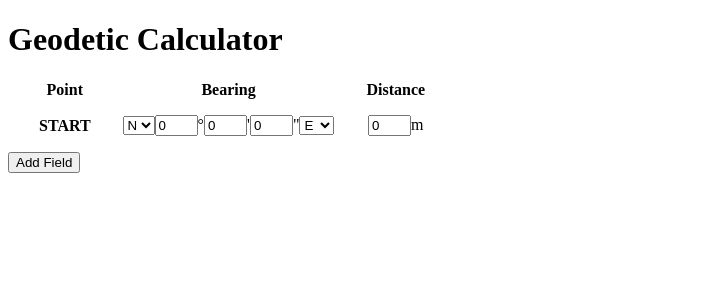
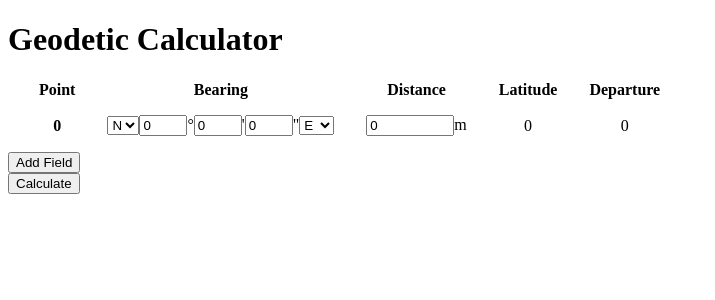
Before and after one commit to LuanGqnt/Geodetic-Engineer-Calculator, a React (Create React App) app: page / in a window 1280 px wide. Shown: the top 300 px of the page, without its empty margins (0-715 px from the left). Built offline with nearby package versions, Linux system fonts and the light colour scheme.

Commit message:
Calculate the latitude and departure

```diff
--- a/src/App.js
+++ b/src/App.js
@@ -1,20 +1,23 @@
 import React, { useState } from 'react';
-import Bearing from './components/Bearing';
+import BearingTable from './components/BearingTable';
+import { latAndDep, calculateDMD, calculateArea } from './utils/calculator'
 
 import './css/styles.css';
 
 const NEWFIELD = {
-  'point': 'start',
+  'point': 0,
   'directionA': 'n',
   'degrees': 0,
   'minutes': 0,
   'seconds': 0,
   'directionB': 'e',
-  'distance': 0
+  'distance': 0,
+  'latitude': 0,
+  'departure': 0
 };
 
 const App = () => {
-  const [bearings, setBearings] = useState([NEWFIELD]);
+  const [bearings, setBearings] = useState([Object.assign({}, NEWFIELD)]);
   const [point, setPoint] = useState(1);
 
   const addField = () => {
@@ -25,29 +28,21 @@ const App = () => {
     setBearings([...bearings, newField]);
   }
 
+  const calculate = () => {
+    setBearings(bearings.map(bearing => {
+        const latAndDep_ = latAndDep(bearing);
+
+        return {...bearing, latitude: latAndDep_[0], departure: latAndDep_[1]}
+    }));
+  }
+
   return (
     <>
       <h1>Geodetic Calculator</h1>
 
-      <main>
-        <table id="bearings-table">
-          <thead>
-            <tr>
-              <th>Point</th>
-              <th>Bearing</th>
-              <th>Distance</th>
-            </tr>
-          </thead>
+      <BearingTable addField={addField} bearings={bearings} setBearings={setBearings} />
 
-          <tbody>
-            {bearings.map((bearing) => (
-              <Bearing bearings={bearings} setBearings={setBearings} bearing={bearing} key={bearing.point} />
-            ))}
-          </tbody>
-        </table>
-
-        <button id="add-field" onClick={addField}>Add Field</button>
-      </main>
+      <button onClick={calculate}>Calculate</button>
     </>
   );
 }
--- a/src/components/Bearing.js
+++ b/src/components/Bearing.js
@@ -21,7 +21,7 @@ const Bearing = ({ bearings, setBearings, bearing }) => {
           <label htmlFor="degrees">
             <input type="number" name="degrees" value={bearing.degrees} onChange={e => setBearings(bearings.map(bearing_ => {
               if(bearing_.point === bearing.point)
-                return {...bearing, degrees: e.target.value};
+                return {...bearing, degrees: Number(e.target.value)};
               else
                 return bearing_;
             }))} />
@@ -31,7 +31,7 @@ const Bearing = ({ bearings, setBearings, bearing }) => {
           <label htmlFor="minutes">
             <input type="number" name="minutes" value={bearing.minutes} onChange={e => setBearings(bearings.map(bearing_ => {
               if(bearing_.point === bearing.point)
-                return {...bearing, minutes: e.target.value};
+                return {...bearing, minutes: Number(e.target.value)};
               else
                 return bearing_;
             }))} />
@@ -41,7 +41,7 @@ const Bearing = ({ bearings, setBearings, bearing }) => {
           <label htmlFor="seconds">
             <input type="number" name="seconds" value={bearing.seconds} onChange={e => setBearings(bearings.map(bearing_ => {
               if(bearing_.point === bearing.point)
-                return {...bearing, seconds: e.target.value};
+                return {...bearing, seconds: Number(e.target.value)};
               else
                 return bearing_;
             }))} />
@@ -61,7 +61,7 @@ const Bearing = ({ bearings, setBearings, bearing }) => {
 
         <td>
           <label htmlFor="distance">
-              <input type="number" name="distance" value={bearing.distance} onChange={e => setBearings(bearings.map(bearing_ => {
+              <input type="number" name="distance" className="distance-field" value={bearing.distance} onChange={e => setBearings(bearings.map(bearing_ => {
                 if(bearing_.point === bearing.point)
                   return {...bearing, distance: e.target.value};
                 else
@@ -70,6 +70,9 @@ const Bearing = ({ bearings, setBearings, bearing }) => {
               m
           </label>
         </td>
+
+        <td>{bearing.latitude}</td>
+        <td>{bearing.departure}</td>
     </tr>
   );
 }
--- /dev/null
+++ b/src/components/BearingTable.js
@@ -0,0 +1,29 @@
+import Bearing from './Bearing';
+
+const BearingTable = ({ addField, bearings, setBearings }) => {
+  return(
+    <div id="bearing-table">
+      <table>
+        <thead>
+          <tr>
+            <th>Point</th>
+            <th>Bearing</th>
+            <th>Distance</th>
+            <th>Latitude</th>
+            <th>Departure</th>
+          </tr>
+        </thead>
+
+        <tbody>
+          {bearings.map((bearing) => (
+            <Bearing bearings={bearings} setBearings={setBearings} bearing={bearing} key={bearing.point} />
+          ))}
+        </tbody>
+      </table>
+
+      <button id="add-field" onClick={addField}>Add Field</button>
+    </div>
+  );
+}
+
+export default BearingTable;
--- a/src/css/styles.css
+++ b/src/css/styles.css
@@ -3,12 +3,16 @@
     font-weight: bold;
 }
 
-#bearings-table {
+#bearing-table table {
     border-spacing: 30px 0;
 }
 
-#bearings-table input {
-    width: 35px;
+#bearing-table input {
+    width: 40px;
+}
+
+.distance-field {
+    width: 80px !important;
 }
 
 th, td {
--- /dev/null
+++ b/src/utils/calculator.js
@@ -0,0 +1,63 @@
+const bearingToDecimal = (degrees, minutes, seconds) => {
+    return Number((degrees + (minutes/60) + (seconds/3600)).toFixed(2));
+}
+
+export const latAndDep = (bearing) => {
+    // Math.PI/180 makes it a radian insteaad of an angle.
+    // Makes it the same value as using a scientific calculator
+
+    const decimalBearing = bearingToDecimal(bearing.degrees, bearing.minutes, bearing.seconds);
+
+    let latitude = bearing.distance * (Math.cos(decimalBearing * (Math.PI/180)));
+    let departure = bearing.distance * (Math.sin(decimalBearing * (Math.PI/180)));
+
+    // Negative numbers
+    // North +
+    // South -
+    // East +
+    // West -
+    if(bearing.directionA === "s")
+        latitude = -latitude;
+    if(bearing.directionB === "w")
+        departure = -departure;
+
+    return [Number(latitude.toFixed(2)), Number(departure.toFixed(2))];
+}
+
+export const calculateDMD = departures => {
+    // delete departures[0]; however, this has adds an <Empty List> when printed
+    departures = departures.splice(1, departures.length); // Removes the unnecessary first departure
+
+    const dmd = [];
+
+    for(let i = 0; i < departures.length; i++) {
+        if(dmd.length === 0) {
+            dmd.push(departures[i]);
+            continue;
+        }
+
+        const newDMD = dmd[i-1] + departures[i-1] + departures[i];
+        dmd.push(Number(newDMD.toFixed(2)));
+    }
+
+    return dmd;
+}
+
+export const calculateArea = (latitudes, dmd) => {
+    // delete departures[0]; however, this has adds an <Empty List> when printed
+    latitudes = latitudes.splice(1, latitudes.length); // Removes the unnecessary first departure
+
+    const products = [];
+
+    for(let i = 0; i < latitudes.length; i++) {
+        const product = latitudes[i] * dmd[i];
+        products.push(Number(product.toFixed(2)));
+    }
+
+    let sum = 0;
+    products.forEach(product => {
+        sum += product;
+    });
+
+    return Number(Math.abs(sum / 2).toFixed(2));
+}
```
Also changed, not shown: src/utils/bearings.js (deleted, +0 -105 lines), 1 other file (tests, documents, lock files or other folders).
